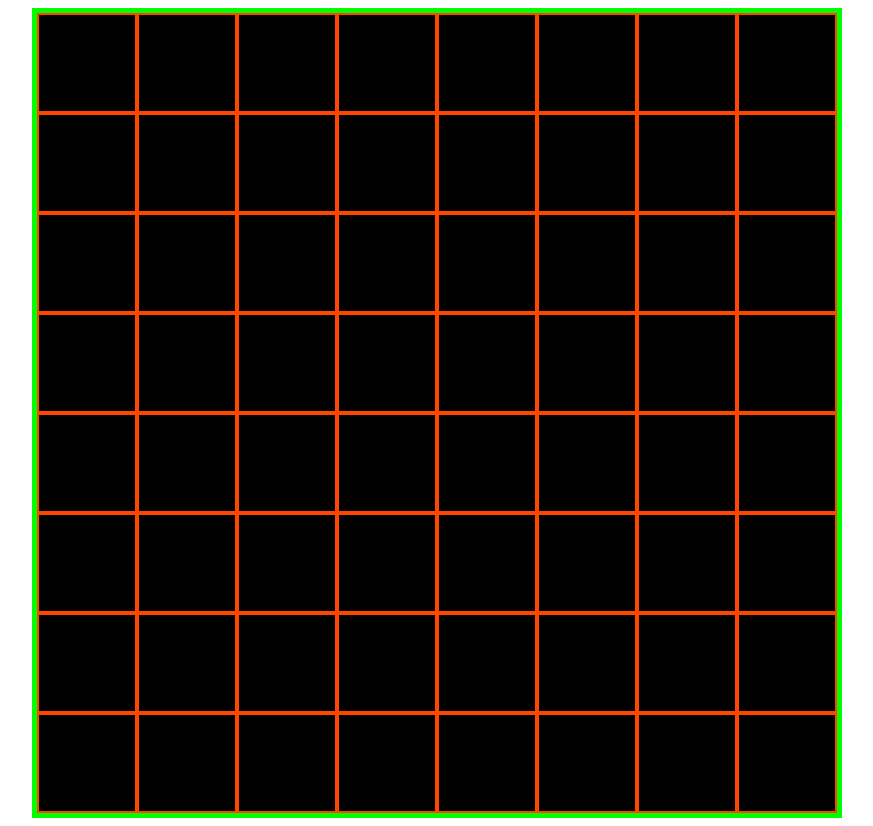
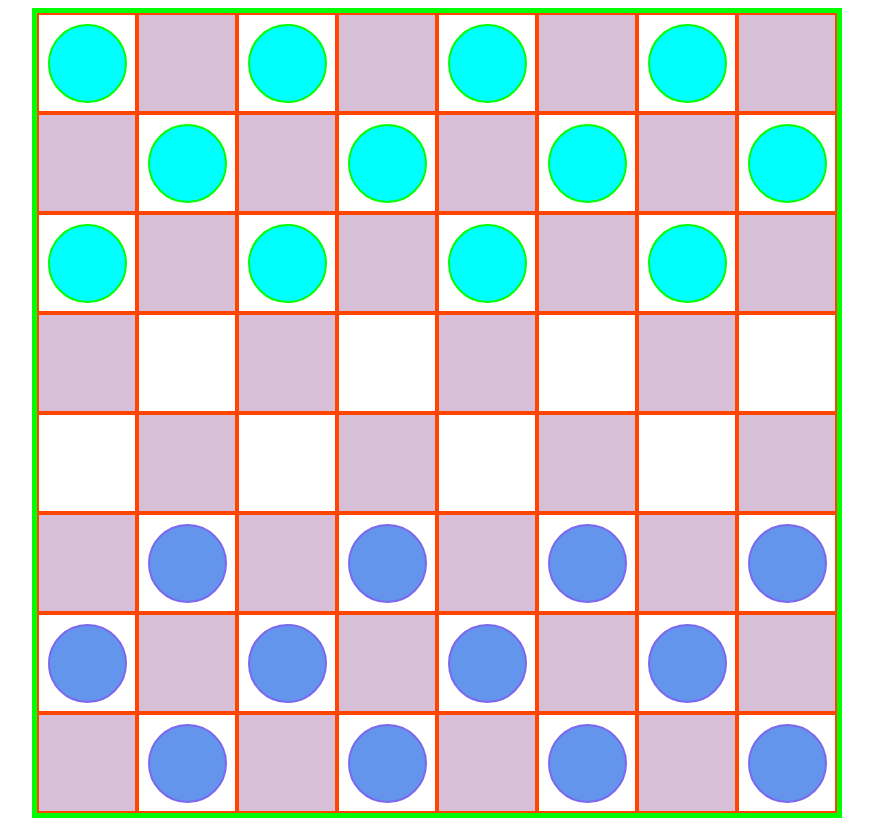
Before and after one commit to Irina0302/chess, a plain HTML site: page index.html in a window 1280 px wide. Shown: the whole page, without its empty margins (203-1076 px from the left). Drawn offline with Linux system fonts and the light colour scheme.

Commit message:
new nth-child

```diff
--- a/index.html
+++ b/index.html
@@ -9,34 +9,36 @@
 
 <body>
     <div class="cat">
-        <ul clas="first">
+       <div class="first">
+        <ul>
+            <li> <div class="sam"></div> </li>
             <li></li>
+            <li> <div class="sam"></div></li>
             <li></li>
+            <li><div class="sam"></div></li>
             <li></li>
-            <li></li>
-            <li></li>
-            <li></li>
-            <li></li>
+            <li><div class="sam"></div></li>
             <li></li>
         </ul>
+        </div>
         <ul class="second">
             <li></li>
+            <li><div class="sam"></div></li>
             <li></li>
+            <li><div class="sam"></div></li>
             <li></li>
+            <li><div class="sam"></div></li>
             <li></li>
-            <li></li>
-            <li></li>
-            <li></li>
-            <li></li>
+            <li><div class="sam"></div></li>
         </ul>
         <ul class="three">
+            <li><div class="sam"></div></li>
             <li></li>
+            <li><div class="sam"></div></li>
             <li></li>
+            <li><div class="sam"></div></li>
             <li></li>
-            <li></li>
-            <li></li>
-            <li></li>
-            <li></li>
+            <li><div class="sam"></div></li>
             <li></li>
         </ul>
         <ul class="four">
@@ -61,33 +63,33 @@
         </ul>
         <ul class="six">
             <li></li>
+            <li><div class="sea"></div></li>
             <li></li>
+            <li><div class="sea"></div></li>
             <li></li>
+            <li><div class="sea"></div></li>
             <li></li>
-            <li></li>
-            <li></li>
-            <li></li>
-            <li></li>
+            <li><div class="sea"></div></li>
         </ul>
         <ul class="seven">
+            <li><div class="sea"></div></li>
             <li></li>
+            <li><div class="sea"></div></li>
             <li></li>
+            <li><div class="sea"></div></li>
             <li></li>
-            <li></li>
-            <li></li>
-            <li></li>
-            <li></li>
+            <li><div class="sea"></div></li>
             <li></li>
         </ul>
         <ul class="eight">
             <li></li>
+            <li><div class="sea"></div></li>
             <li></li>
+            <li><div class="sea"></div></li>
             <li></li>
+            <li><div class="sea"></div></li>
             <li></li>
-            <li></li>
-            <li></li>
-            <li></li>
-            <li></li>
+            <li> <div class="sea"></div></li>
         </ul>
 
 
--- a/style.css/chek.css
+++ b/style.css/chek.css
@@ -16,7 +16,7 @@ ul {
     box-sizing: border-box;
     padding: 0;
     margin: 0;
-    background-color: black;
+    background-color: #D8BFD8;
 }
 
 li {
@@ -26,11 +26,71 @@ li {
     height: 100px;
     box-sizing: border-box;
     border: 2px solid #FF4500;
+    position: relative;
 }
 
-.first li:nth-child(2n) {
+
+/*Color for the board*/
+
+.first li:nth-child(odd) {
+    background-color: white;
+}
+
+.second li:nth-child(even) {
+    background-color: white;
+}
+
+.three li:nth-child(odd) {
+    background-color: white;
+}
+
+.four li:nth-child(even) {
+    background-color: white;
+}
+
+.five li:nth-child(odd) {
+    background-color: white;
+}
+
+.six li:nth-child(even) {
+    background-color: white;
+}
+
+.seven li:nth-child(odd) {
+    background-color: white;
+}
+
+.eight li:nth-child(even) {
     background-color: white;
 }
 
 
 /*Checker*/
+
+.sam {
+    position: absolute;
+    margin: auto;
+    top: 0;
+    left: 0;
+    bottom: 0;
+    right: 0;
+    border-radius: 50%;
+    background-color: aqua;
+    height: 75px;
+    width: 75px;
+    border: solid 2px #00FF00;
+}
+
+.sea {
+    position: absolute;
+    margin: auto;
+    top: 0;
+    left: 0;
+    bottom: 0;
+    right: 0;
+    border-radius: 50%;
+    background-color: cornflowerblue;
+    height: 75px;
+    width: 75px;
+    border: solid 2px #7B68EE;
+}
```
